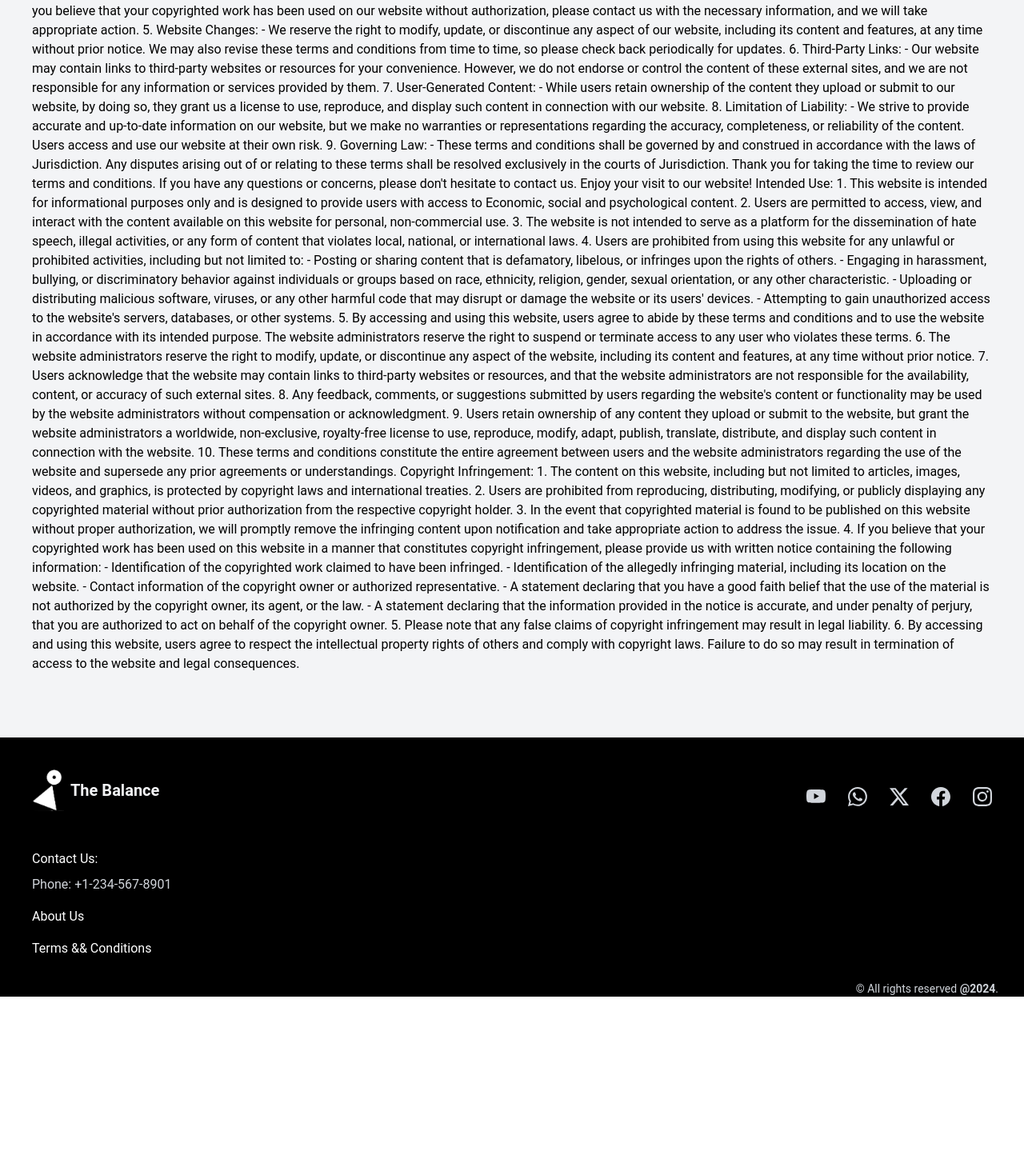
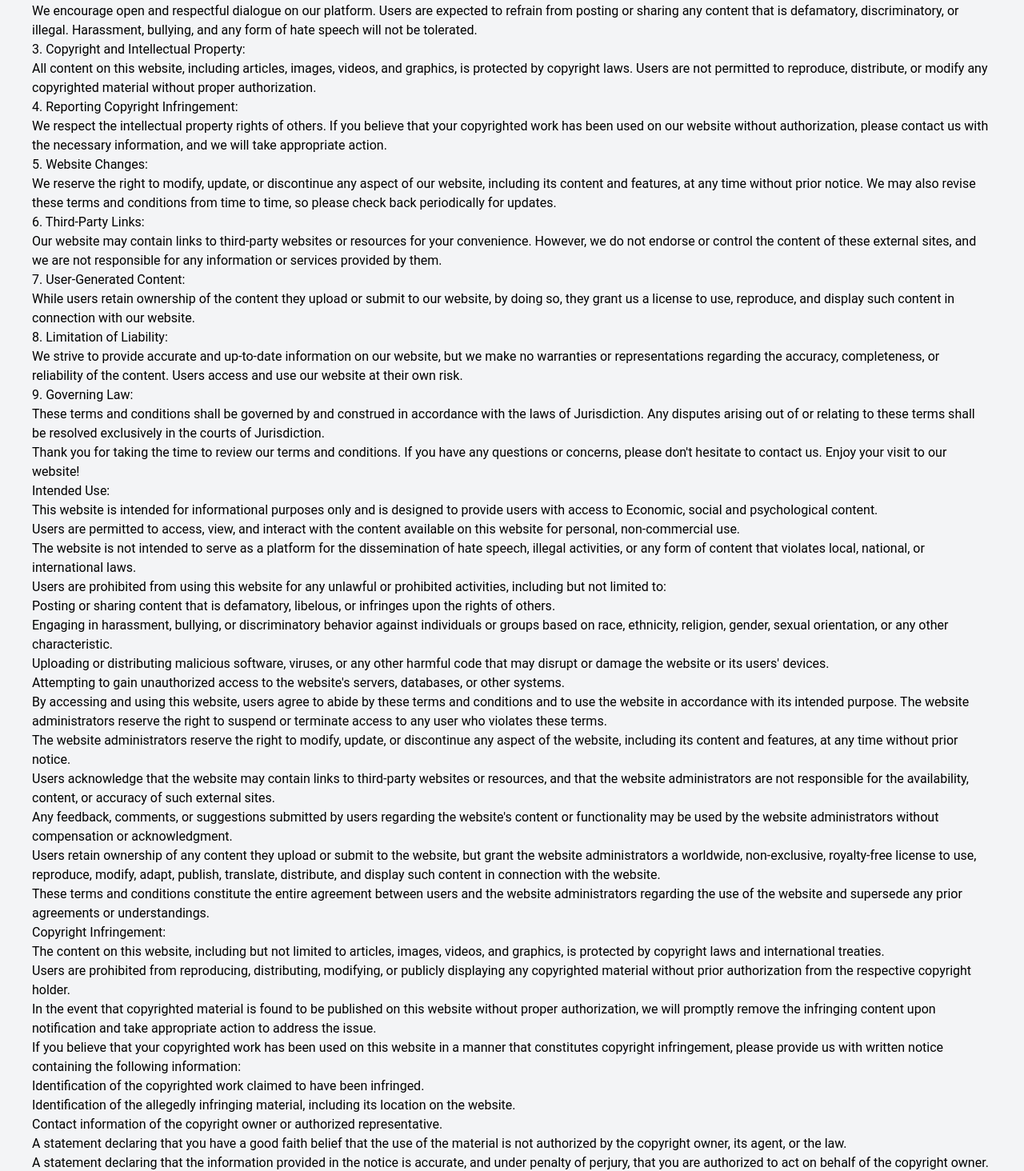
Before and after one commit to justinejoka/The-Balance, a Next.js app: page /terms in a window 1280 px wide. Shown: the part 326-1790 px from the top of the page at 80% size. Before the commit the page ends 1572 px from the top, so only its background shows below. Built offline with nearby package versions, Linux system fonts and the light colour scheme.

Commit message:
Update Terms.tsx

```diff
--- a/src/app/terms/Terms.tsx
+++ b/src/app/terms/Terms.tsx
@@ -18,86 +18,94 @@ const Terms = () => {
         <div className="">
 
 
-              <p>
-              Terms and Conditions:
+        <h1>Terms and Conditions</h1>
+    <p>Welcome to our website! Before you dive into our content, please take a moment to review the following terms and conditions. By accessing or using this website, you agree to be bound by these terms. If you do not agree with any part of these terms, please refrain from using our website.</p>
 
-Welcome to our website! Before you dive into our content, please take a moment to review the following terms and conditions. By accessing or using this website, you agree to be bound by these terms. If you do not agree with any part of these terms, please refrain from using our website.
+    <h2>1. Intended Use:</h2>
+    <ul>
+        <li>Our website is intended to provide users with informative and engaging content related to social, economic and psychology. Feel free to explore, read, and interact with our content for personal, non-commercial purposes.</li>
+    </ul>
 
-1. Intended Use:
-   - Our website is intended to provide users with informative and engaging content related to social, economic and psychology. Feel free to explore, read, and interact with our content for personal, non-commercial purposes.
+    <h2>2. User Conduct:</h2>
+    <ul>
+        <li>We encourage open and respectful dialogue on our platform. Users are expected to refrain from posting or sharing any content that is defamatory, discriminatory, or illegal. Harassment, bullying, and any form of hate speech will not be tolerated.</li>
+    </ul>
 
-2. User Conduct:
-   - We encourage open and respectful dialogue on our platform. Users are expected to refrain from posting or sharing any content that is defamatory, discriminatory, or illegal. Harassment, bullying, and any form of hate speech will not be tolerated.
+    <h2>3. Copyright and Intellectual Property:</h2>
+    <ul>
+        <li>All content on this website, including articles, images, videos, and graphics, is protected by copyright laws. Users are not permitted to reproduce, distribute, or modify any copyrighted material without proper authorization.</li>
+    </ul>
 
-3. Copyright and Intellectual Property:
-   - All content on this website, including articles, images, videos, and graphics, is protected by copyright laws. Users are not permitted to reproduce, distribute, or modify any copyrighted material without proper authorization.
+    <h2>4. Reporting Copyright Infringement:</h2>
+    <ul>
+        <li>We respect the intellectual property rights of others. If you believe that your copyrighted work has been used on our website without authorization, please contact us with the necessary information, and we will take appropriate action.</li>
+    </ul>
 
-4. Reporting Copyright Infringement:
-   - We respect the intellectual property rights of others. If you believe that your copyrighted work has been used on our website without authorization, please contact us with the necessary information, and we will take appropriate action.
+    <h2>5. Website Changes:</h2>
+    <ul>
+        <li>We reserve the right to modify, update, or discontinue any aspect of our website, including its content and features, at any time without prior notice. We may also revise these terms and conditions from time to time, so please check back periodically for updates.</li>
+    </ul>
 
-5. Website Changes:
-   - We reserve the right to modify, update, or discontinue any aspect of our website, including its content and features, at any time without prior notice. We may also revise these terms and conditions from time to time, so please check back periodically for updates.
+    <h2>6. Third-Party Links:</h2>
+    <ul>
+        <li>Our website may contain links to third-party websites or resources for your convenience. However, we do not endorse or control the content of these external sites, and we are not responsible for any information or services provided by them.</li>
+    </ul>
 
-6. Third-Party Links:
-   - Our website may contain links to third-party websites or resources for your convenience. However, we do not endorse or control the content of these external sites, and we are not responsible for any information or services provided by them.
+    <h2>7. User-Generated Content:</h2>
+    <ul>
+        <li>While users retain ownership of the content they upload or submit to our website, by doing so, they grant us a license to use, reproduce, and display such content in connection with our website.</li>
+    </ul>
 
-7. User-Generated Content:
-   - While users retain ownership of the content they upload or submit to our website, by doing so, they grant us a license to use, reproduce, and display such content in connection with our website.
+    <h2>8. Limitation of Liability:</h2>
+    <ul>
+        <li>We strive to provide accurate and up-to-date information on our website, but we make no warranties or representations regarding the accuracy, completeness, or reliability of the content. Users access and use our website at their own risk.</li>
+    </ul>
 
-8. Limitation of Liability:
-   - We strive to provide accurate and up-to-date information on our website, but we make no warranties or representations regarding the accuracy, completeness, or reliability of the content. Users access and use our website at their own risk.
+    <h2>9. Governing Law:</h2>
+    <ul>
+        <li>These terms and conditions shall be governed by and construed in accordance with the laws of Jurisdiction. Any disputes arising out of or relating to these terms shall be resolved exclusively in the courts of Jurisdiction.</li>
+    </ul>
 
-9. Governing Law:
-   - These terms and conditions shall be governed by and construed in accordance with the laws of Jurisdiction. Any disputes arising out of or relating to these terms shall be resolved exclusively in the courts of Jurisdiction.
+    <p>Thank you for taking the time to review our terms and conditions. If you have any questions or concerns, please don&#39;t hesitate to contact us. Enjoy your visit to our website!</p>
 
-Thank you for taking the time to review our terms and conditions. If you have any questions or concerns, please don&#39;t hesitate to contact us. Enjoy your visit to our website!
+    <h2>Intended Use:</h2>
+    <ol>
+        <li>This website is intended for informational purposes only and is designed to provide users with access to Economic, social and psychological content.</li>
+        <li>Users are permitted to access, view, and interact with the content available on this website for personal, non-commercial use.</li>
+        <li>The website is not intended to serve as a platform for the dissemination of hate speech, illegal activities, or any form of content that violates local, national, or international laws.</li>
+        <li>Users are prohibited from using this website for any unlawful or prohibited activities, including but not limited to:
+            <ul>
+                <li>Posting or sharing content that is defamatory, libelous, or infringes upon the rights of others.</li>
+                <li>Engaging in harassment, bullying, or discriminatory behavior against individuals or groups based on race, ethnicity, religion, gender, sexual orientation, or any other characteristic.</li>
+                <li>Uploading or distributing malicious software, viruses, or any other harmful code that may disrupt or damage the website or its users&#39; devices.</li>
+                <li>Attempting to gain unauthorized access to the website&#39;s servers, databases, or other systems.</li>
+            </ul>
+        </li>
+        <li>By accessing and using this website, users agree to abide by these terms and conditions and to use the website in accordance with its intended purpose. The website administrators reserve the right to suspend or terminate access to any user who violates these terms.</li>
+        <li>The website administrators reserve the right to modify, update, or discontinue any aspect of the website, including its content and features, at any time without prior notice.</li>
+        <li>Users acknowledge that the website may contain links to third-party websites or resources, and that the website administrators are not responsible for the availability, content, or accuracy of such external sites.</li>
+        <li>Any feedback, comments, or suggestions submitted by users regarding the website&#39;s content or functionality may be used by the website administrators without compensation or acknowledgment.</li>
+        <li>Users retain ownership of any content they upload or submit to the website, but grant the website administrators a worldwide, non-exclusive, royalty-free license to use, reproduce, modify, adapt, publish, translate, distribute, and display such content in connection with the website.</li>
+        <li>These terms and conditions constitute the entire agreement between users and the website administrators regarding the use of the website and supersede any prior agreements or understandings.</li>
+    </ol>
 
-Intended Use:
-
-1. This website is intended for informational purposes only and is designed to provide users with access to Economic, social and psychological content.
-
-2. Users are permitted to access, view, and interact with the content available on this website for personal, non-commercial use.
-
-3. The website is not intended to serve as a platform for the dissemination of hate speech, illegal activities, or any form of content that violates local, national, or international laws.
-
-4. Users are prohibited from using this website for any unlawful or prohibited activities, including but not limited to:
-   - Posting or sharing content that is defamatory, libelous, or infringes upon the rights of others.
-   - Engaging in harassment, bullying, or discriminatory behavior against individuals or groups based on race, ethnicity, religion, gender, sexual orientation, or any other characteristic.
-   - Uploading or distributing malicious software, viruses, or any other harmful code that may disrupt or damage the website or its users&#39; devices.
-   - Attempting to gain unauthorized access to the website&#39;s servers, databases, or other systems.
-
-5. By accessing and using this website, users agree to abide by these terms and conditions and to use the website in accordance with its intended purpose. The website administrators reserve the right to suspend or terminate access to any user who violates these terms.
-
-6. The website administrators reserve the right to modify, update, or discontinue any aspect of the website, including its content and features, at any time without prior notice.
-
-7. Users acknowledge that the website may contain links to third-party websites or resources, and that the website administrators are not responsible for the availability, content, or accuracy of such external sites.
-
-8. Any feedback, comments, or suggestions submitted by users regarding the website&#39;s content or functionality may be used by the website administrators without compensation or acknowledgment.
-
-9. Users retain ownership of any content they upload or submit to the website, but grant the website administrators a worldwide, non-exclusive, royalty-free license to use, reproduce, modify, adapt, publish, translate, distribute, and display such content in connection with the website.
-
-10. These terms and conditions constitute the entire agreement between users and the website administrators regarding the use of the website and supersede any prior agreements or understandings.
-
-Copyright Infringement:
-
-1. The content on this website, including but not limited to articles, images, videos, and graphics, is protected by copyright laws and international treaties.
-
-2. Users are prohibited from reproducing, distributing, modifying, or publicly displaying any copyrighted material without prior authorization from the respective copyright holder.
-
-3. In the event that copyrighted material is found to be published on this website without proper authorization, we will promptly remove the infringing content upon notification and take appropriate action to address the issue.
-
-4. If you believe that your copyrighted work has been used on this website in a manner that constitutes copyright infringement, please provide us with written notice containing the following information:
-   - Identification of the copyrighted work claimed to have been infringed.
-   - Identification of the allegedly infringing material, including its location on the website.
-   - Contact information of the copyright owner or authorized representative.
-   - A statement declaring that you have a good faith belief that the use of the material is not authorized by the copyright owner, its agent, or the law.
-   - A statement declaring that the information provided in the notice is accurate, and under penalty of perjury, that you are authorized to act on behalf of the copyright owner.
-
-5. Please note that any false claims of copyright infringement may result in legal liability.
-
-6. By accessing and using this website, users agree to respect the intellectual property rights of others and comply with copyright laws. Failure to do so may result in termination of access to the website and legal consequences.
-
-              </p>
+    <h2>Copyright Infringement:</h2>
+    <ol>
+        <li>The content on this website, including but not limited to articles, images, videos, and graphics, is protected by copyright laws and international treaties.</li>
+        <li>Users are prohibited from reproducing, distributing, modifying, or publicly displaying any copyrighted material without prior authorization from the respective copyright holder.</li>
+        <li>In the event that copyrighted material is found to be published on this website without proper authorization, we will promptly remove the infringing content upon notification and take appropriate action to address the issue.</li>
+        <li>If you believe that your copyrighted work has been used on this website in a manner that constitutes copyright infringement, please provide us with written notice containing the following information:
+            <ul>
+                <li>Identification of the copyrighted work claimed to have been infringed.</li>
+                <li>Identification of the allegedly infringing material, including its location on the website.</li>
+                <li>Contact information of the copyright owner or authorized representative.</li>
+                <li>A statement declaring that you have a good faith belief that the use of the material is not authorized by the copyright owner, its agent, or the law.</li>
+                <li>A statement declaring that the information provided in the notice is accurate, and under penalty of perjury, that you are authorized to act on behalf of the copyright owner.</li>
+            </ul>
+        </li>
+        <li>Please note that any false claims of copyright infringement may result in legal liability.</li>
+        <li>By accessing and using this website, users agree to respect the intellectual property rights of others and comply with copyright laws. Failure to do so may result in termination of access to the website and legal consequences.</li>
+    </ol>
 
             </div>
         </div>
```
